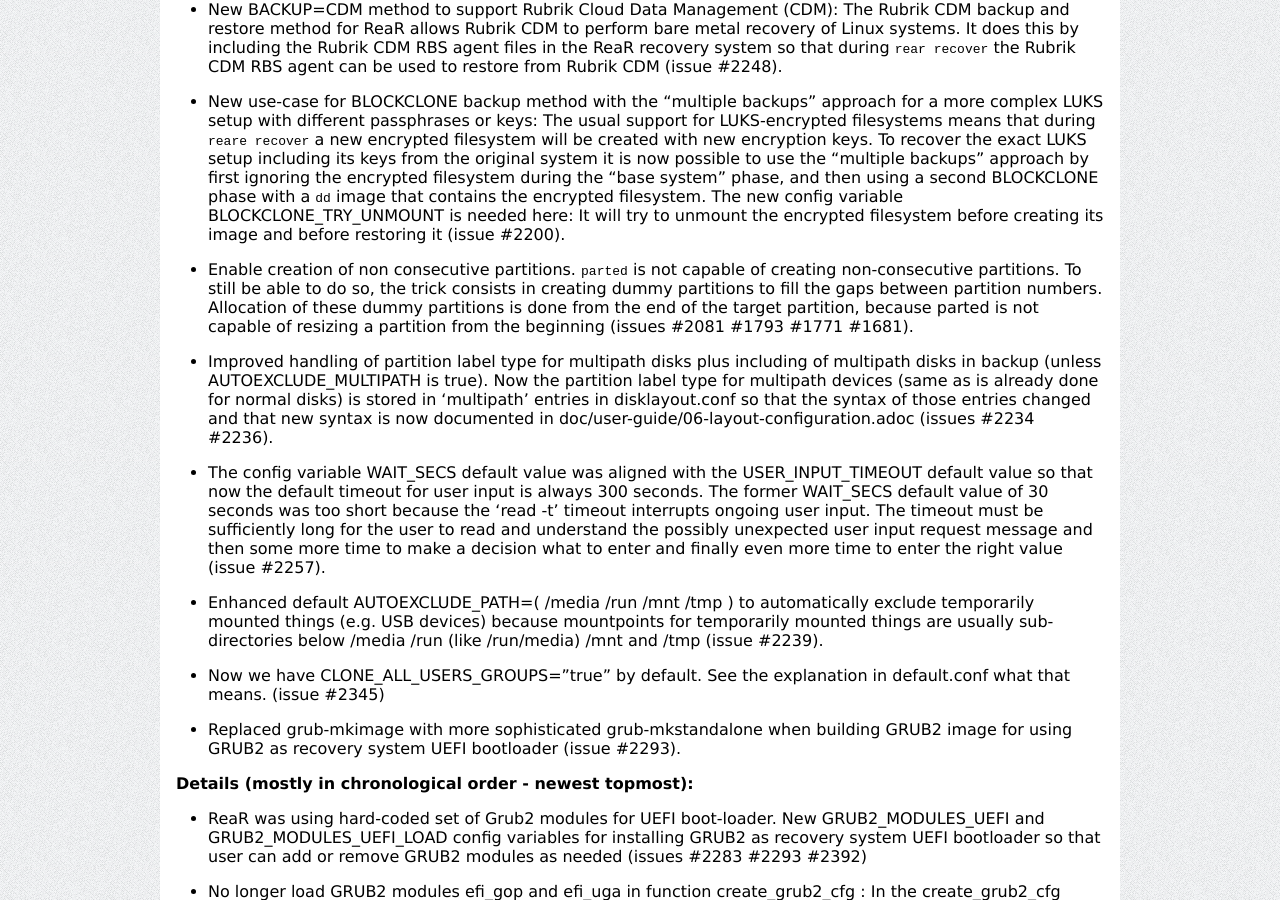
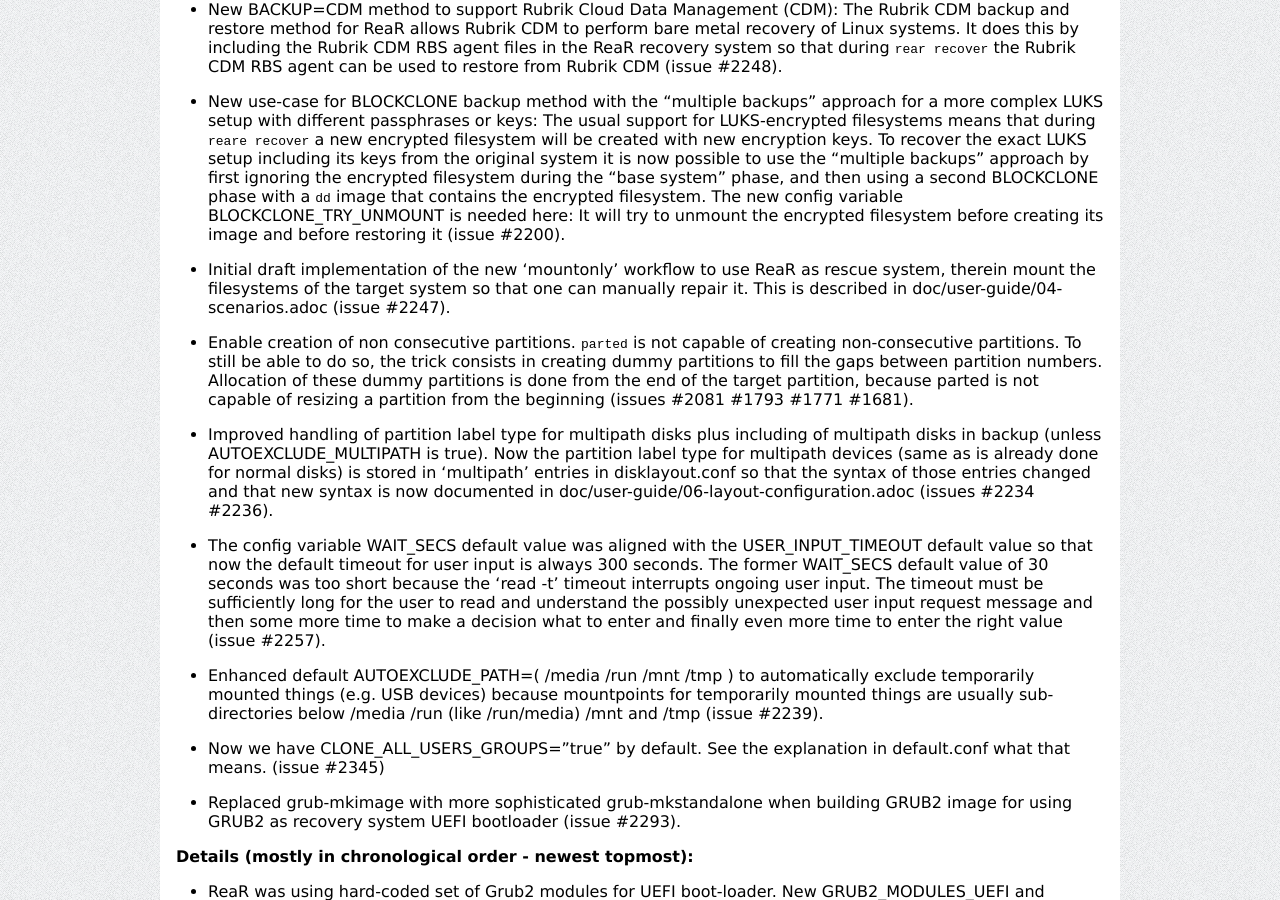
Before and after one commit to rear/rear.github.com, a Jekyll site: the page built from documentation/release-notes-2-6.md, in a window 1280 px wide and 900 px high, scrolled down 3212 px. Built offline with Jekyll 4.4.1, drawn with Linux system fonts in a browser that asks for light colours; comment, search, counter and statistics services are not loaded.

Commit message:
Update release-notes-2-6.md
Mention the new "mountonly" workflow in the ReaR 2.6 release notes abstract

```diff
--- a/documentation/release-notes-2-6.md
+++ b/documentation/release-notes-2-6.md
@@ -204,6 +204,12 @@
 the encrypted filesystem. The new config variable BLOCKCLONE_TRY_UNMOUNT
 is needed here: It will try to unmount the encrypted filesystem
 before creating its image and before restoring it (issue #2200).
+
+* Initial draft implementation of the new 'mountonly' workflow
+to use ReaR as rescue system, therein mount the filesystems
+of the target system so that one can manually repair it.
+This is described in doc/user-guide/04-scenarios.adoc
+(issue #2247).
 
 * Enable creation of non consecutive partitions.
 `parted` is not capable of creating non-consecutive partitions.
```
